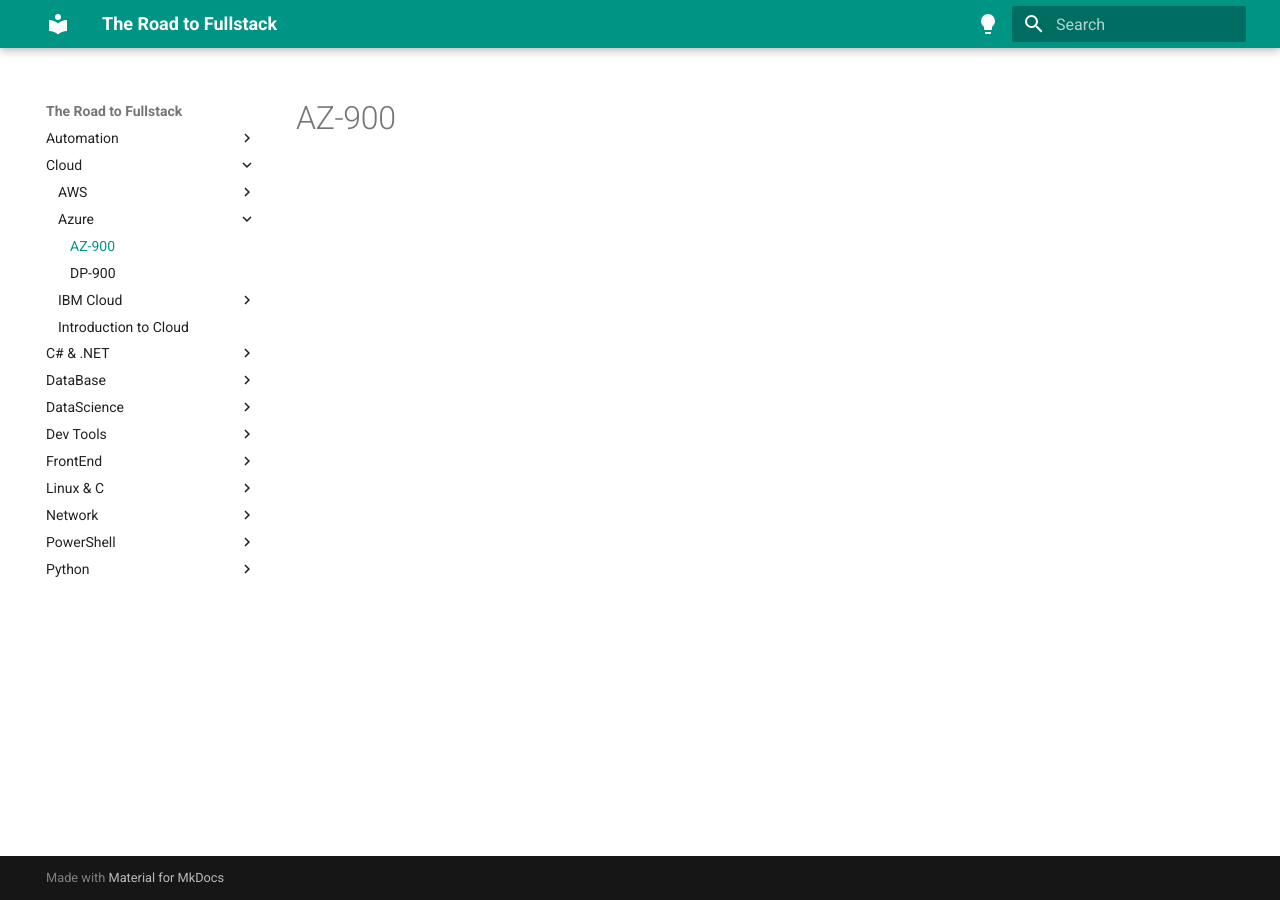
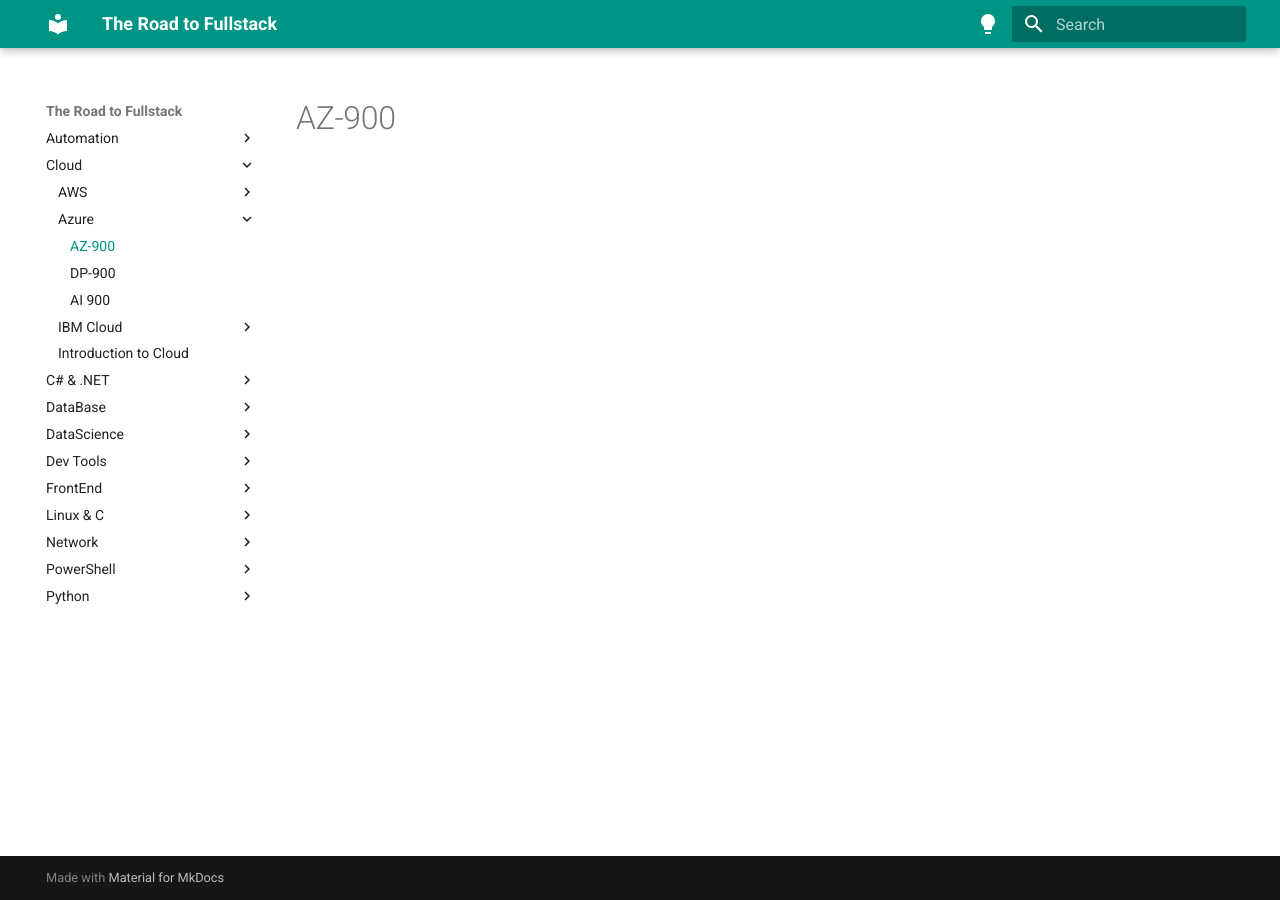
Before and after one commit to Zhongfu-Mao/The-Road-To-Fullstack, an MkDocs documentation site: the page built from docs/Cloud/Azure/AZ-900.md, in a window 1280 px wide. Built offline with MkDocs 1.6.1 and Material for MkDocs 9.7.7, drawn with Linux system fonts in a browser that asks for light colours; comment, search, counter and statistics services are not loaded.

Commit message:
:bento: 新增`AI-900.md`

```diff
--- a/mkdocs.yml
+++ b/mkdocs.yml
@@ -18,6 +18,7 @@ nav:
     - Azure:
       - Cloud/Azure/AZ-900.md
       - Cloud/Azure/DP-900.md
+      - Cloud/Azure/AI-900.md
     - IBM Cloud:
       - Cloud/IBM Cloud/IBM Cloud Essentials.md
     - Cloud/Introduction to Cloud.md
```
Also changed, not shown: docs/Cloud/Azure/AI-900.md (added).
